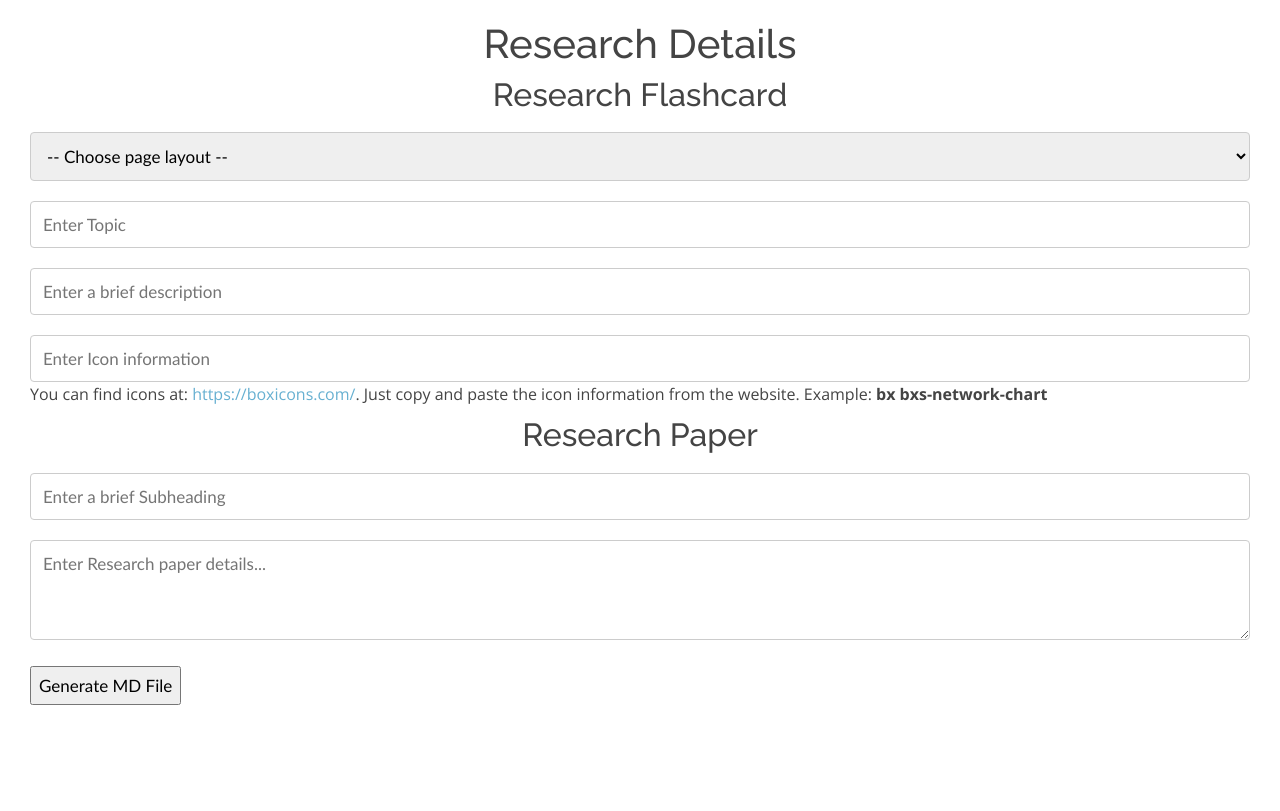
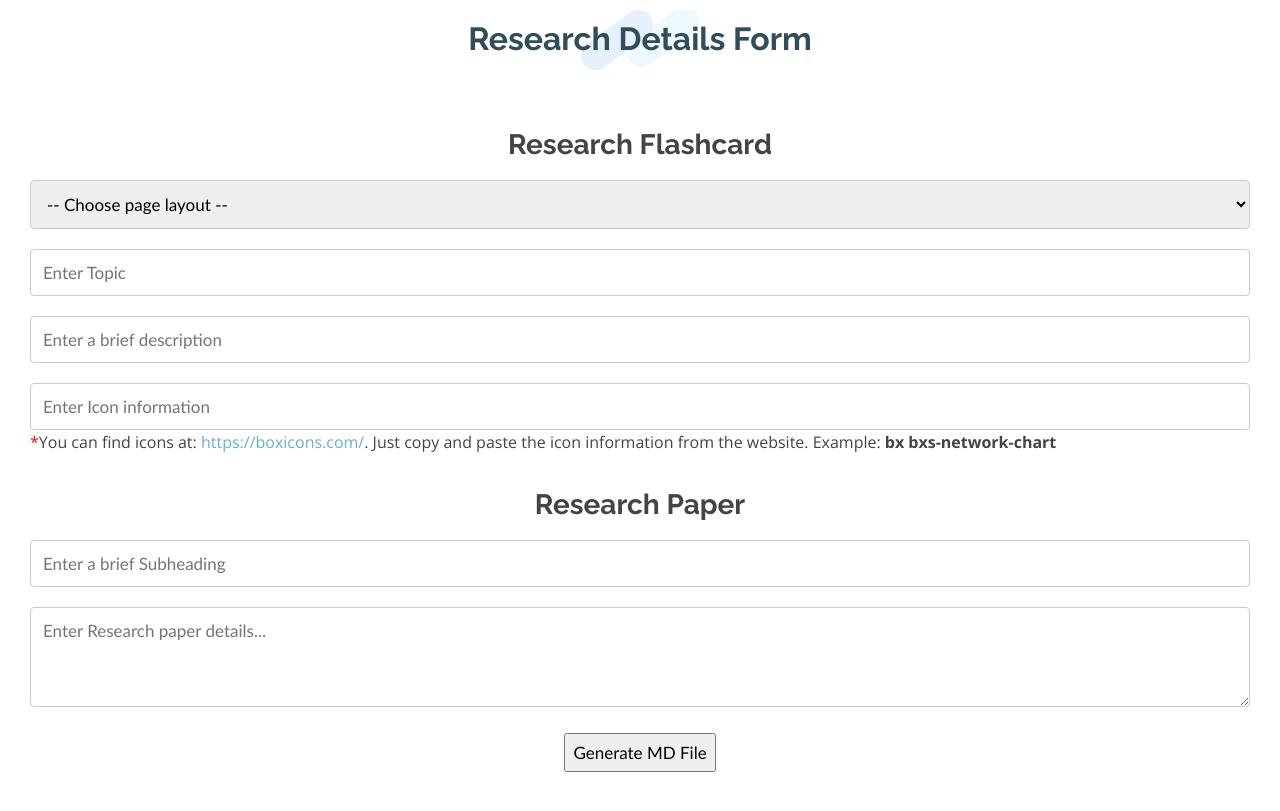
Before and after one commit to Mgeraci19/CS4SG.github.io, a Jekyll site: the page research_form.html, which Jekyll copies as it is, in a window 1280 px wide. Shown: the top 811 px of the page. Built offline with Jekyll 4.4.1, drawn with Linux system fonts in a browser that asks for light colours.

Commit message:
Update research_form.html

```diff
--- a/research_form.html
+++ b/research_form.html
@@ -64,13 +64,19 @@
 
 <body>
 
+
+
 <!-- --------All content below this comment------- -->
 
   <div id = "after_submission">
+
+        <div class="section-title" data-aos="fade-in" data-aos-delay="100">
+          <h2>Research Details Form</h2>
+        </div>
+
     <div>
-        <center><h1>Research Details</h1>
         <!--Add few elements to the form-->
-        <h2>Research Flashcard</h2></center>
+        <center><h3><b>Research Flashcard</b></h3></center>
         <div>
             <select id="layout">
                 <option selected value="">-- Choose page layout --</option>
@@ -88,10 +94,10 @@
         </div>
         <div>
             <input type="text" id="icon" placeholder="Enter Icon information" />
-            <br>You can find icons at: <a href = "https://boxicons.com/">https://boxicons.com/</a>. Just copy and paste the icon information from the website. Example: <b>bx bxs-network-chart</b>
+            <br><font color="red">*</font>You can find icons at: <a href = "https://boxicons.com/">https://boxicons.com/</a>. Just copy and paste the icon information from the website. Example: <b>bx bxs-network-chart</b>
         </div>
-        <center>
-        <h2>Research Paper</h2>
+        <center><br>
+        <h3><b>Research Paper</b></h3>
         </center>
         <div>
             <input type="text" id="subheading" placeholder="Enter a brief Subheading" />
@@ -99,11 +105,11 @@
         <div>
             <textarea id="msg" name="msg" placeholder="Enter Research paper details..." style="height:100px"></textarea>
         </div>
-
+        <center>
         <div>
             <input type="button" id="bt" value="Generate MD File" onclick="saveFile(); after_submission()" />
         </div>
-
+        </center>
     </div>
   </div>
 <script>
```
Also changed, not shown: other parts of research_form.html (+1 -1 lines).
